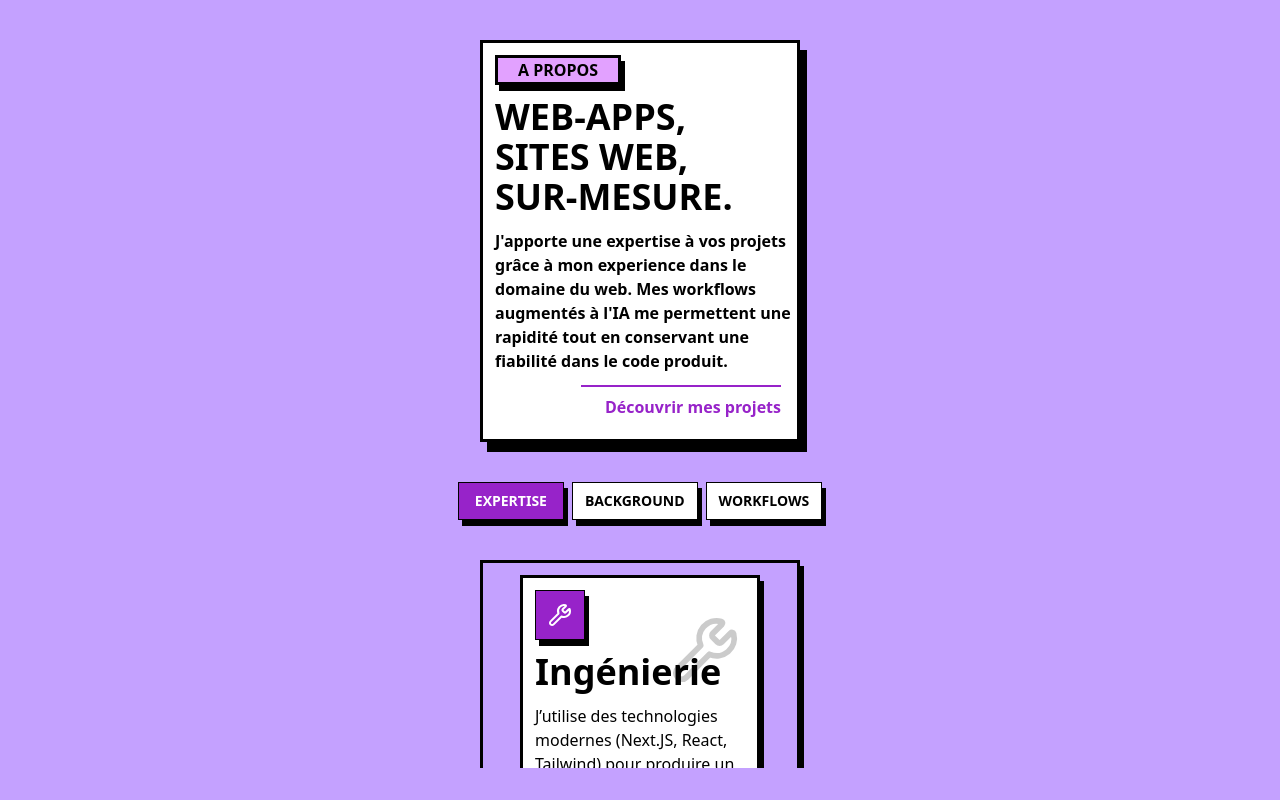
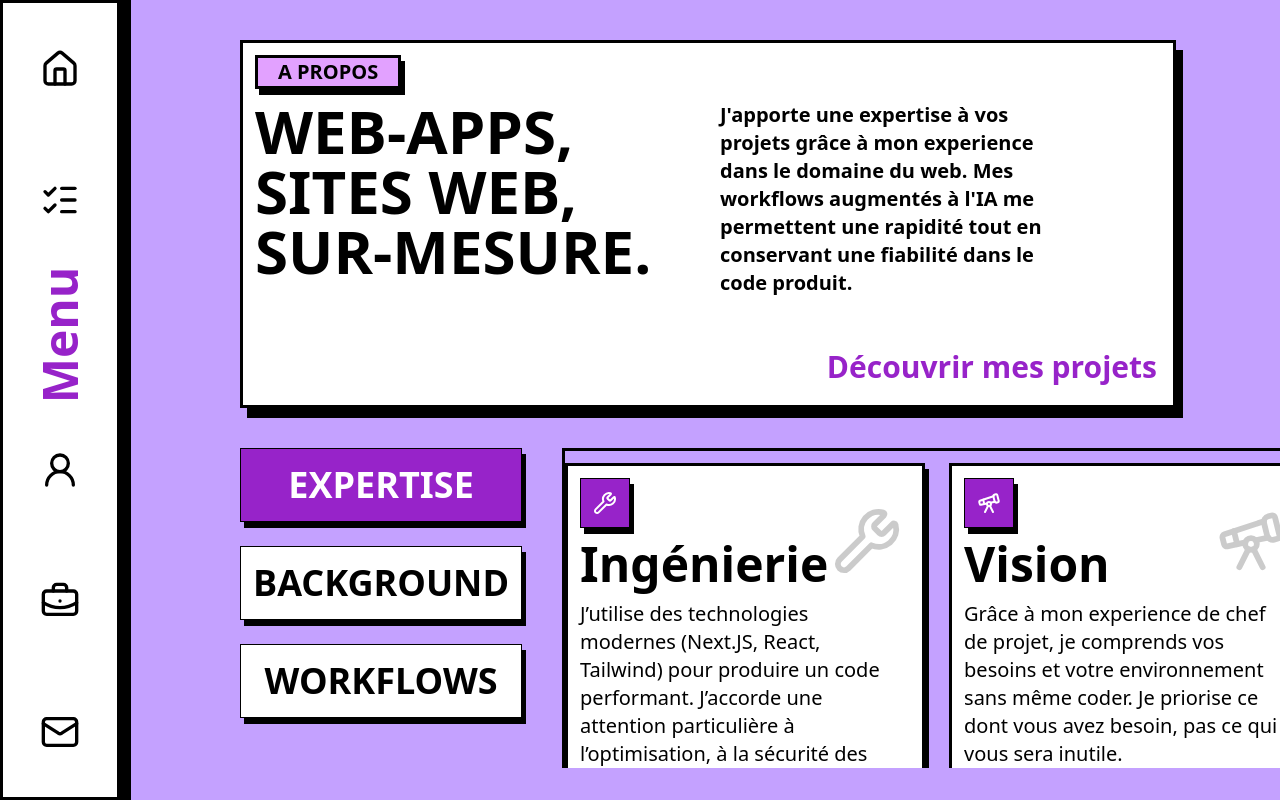
Before and after one commit to FlyingCow31/portfolio, a Next.js app: page /about in a window 1280 px wide. Built offline with nearby package versions, Linux system fonts and the light colour scheme.

Commit message:
Responsive(finish responsive)

```diff
--- a/app/about/page.tsx
+++ b/app/about/page.tsx
@@ -5,61 +5,72 @@ import ExpertiseModale from "@/app/components/ExpertiseModale";
 import Link from "next/link";
 import BackgroundModale from "@/app/components/BackgroundModale";
 import WorkflowsModale from "@/app/components/WorkflowsModale";
+import { useIsDesktop } from "@/app/hooks/useIsDesktop";
+import PcNav from "@/app/components/PcNav";
 
 
 
 export default function About() {
     const [activeTab, setActiveTab] = useState("expertise");
-
+    const isDesktop = useIsDesktop();
     return (
       <main className={"bg-bg min-h-screen no-scrollbar"}>
-          <div className={"overflow-y-auto overflow-x-hidden h-[96vh] flex flex-col items-center no-scrollbar"}
+          <PcNav/>
+          <div className={"overflow-y-auto overflow-x-hidden h-[96vh] flex flex-col items-center no-scrollbar md:ml-60 md:items-start"}
                style={{ scrollbarWidth: "none", msOverflowStyle: "none" }}
           >
 
-              <div className={"shadow-big bg-white border-3 border-black w-80 mt-10 mb-10"}>
-                  <p className={"border-3 border-black shadow-small bg-sec px-5 max-w-fit ml-3 mt-3 font-bold"}> A PROPOS </p>
-                  <h1 className={"font-extrabold ml-3 mt-3 text-4xl"}>
+              <div className={"shadow-big bg-white border-3 border-black w-80 mt-10 mb-10 md:w-[90%] md:grid md:grid-cols-2"}>
+                  <p className={"border-3 border-black shadow-small bg-sec px-5 max-w-fit ml-3 mt-3 font-bold md:col-span-2 md:text-xl"}> A PROPOS </p>
+                  <h1 className={"font-extrabold ml-3 mt-3 text-4xl md:text-6xl"}>
                       WEB-APPS, <br/>
                       SITES WEB, <br/>
                       SUR-MESURE.
                   </h1>
 
-                  <p className={"ml-3 mt-3 mb-3 w-75 font-semibold"}>
+                  <p className={"ml-3 mt-3 mb-3 w-75 font-semibold md:text-xl md:w-85"}>
                       J&#39;apporte une expertise à vos projets grâce à mon experience dans le
                   domaine du web. Mes workflows augmentés à l&#39;IA me permettent une rapidité tout en
                   conservant une fiabilité dans le code produit.
                   </p>
-                  <hr className={"w-50 border border-main ml-auto mr-4"}/>
-                  <button className={"text-main font-bold w-fit block ml-auto mr-4 pb-5 mt-2 cursor-pointer"}>Découvrir mes projets</button>
+                  <hr className={"w-50 border border-main ml-auto mr-4 md:hidden"}/>
+                  <button className={"text-main font-bold w-fit block ml-auto mr-4 pb-5 mt-2 cursor-pointer md:col-start-2 md:text-3xl md:mt-10"}>Découvrir mes projets</button>
               </div>
 
-              <div className={"flex flex-row gap-2"}>
+              <div className={"md:flex md:gap-10 md:w-[90%] md:pb-30"}>
+                  <div className={"flex flex-row gap-2 md:flex-col md:*:text-4xl md:gap-6 "}>
                       <button onClick={() => setActiveTab("expertise")}
-                          className={` font-bold text-sm py-2 px-4 border border-black shadow-small ${activeTab === "expertise" ? "bg-main text-white" : "bg-white"}`}>
+                              className={` font-bold text-sm py-2 px-4 border border-black shadow-small ${activeTab === "expertise" ? "bg-main text-white" : "bg-white"} md:py-4 `}>
                           EXPERTISE
                       </button>
                       <button onClick={() => setActiveTab("background")}
-                          className={` font-bold py-2 px-3  text-sm border border-black shadow-small ${activeTab === "background" ? "bg-main text-white" : "bg-white"}`}>
+                              className={` font-bold py-2 px-3  text-sm border border-black shadow-small ${activeTab === "background" ? "bg-main text-white" : "bg-white"} md:py-4`}>
                           BACKGROUND
                       </button>
                       <button onClick={() => setActiveTab("workflows")}
-                          className={` font-bold py-2 px-3 text-sm border border-black shadow-small ${activeTab === "workflows" ? "bg-main text-white" : "bg-white"}`}>
+                              className={` font-bold py-2 px-3 text-sm border border-black shadow-small ${activeTab === "workflows" ? "bg-main text-white" : "bg-white"} md:py-4`}>
                           WORKFLOWS
                       </button>
+                      {isDesktop && <Link href={"/contact"} className={"md:mt-auto"}>
+                          <button className={"bg-main border-3 border-black shadow-small mb-30 mt-10 text-white p-3 font-bold md:mt-auto md:mb-0"}>
+                              Construisons ensemble!
+                          </button>
+                      </Link>}
                   </div>
 
-              <div className={"mt-10 pt-3 bg-bg h-fit w-80 border-3 border-black shadow-small flex flex-col items-center"}>
+                  <div className={"mt-10 pt-3 bg-bg h-fit w-80 border-3 border-black shadow-small flex flex-col items-center md:w-[100%] md:mt-0 mx-auto"}>
                       {activeTab === 'expertise' && <ExpertiseModale/>}
                       {activeTab === 'background' && <BackgroundModale/>}
                       {activeTab === 'workflows' && <WorkflowsModale/>}
                   </div>
+              </div>
 
-              <Link href={"/contact"}>
+              {!isDesktop && <Link href={"/contact"}>
                   <button className={"bg-main border-3 border-black shadow-small mb-30 mt-10 text-white p-3 font-bold"}>
                       Construisons ensemble!
                   </button>
-              </Link>
+              </Link>}
+
 
           </div>
 
--- a/app/components/BackgroundModale.tsx
+++ b/app/components/BackgroundModale.tsx
@@ -14,14 +14,14 @@ const texts = [
 
 export default function BackgroundModale() {
     return (
-        <div className={"flex flex-col items-center"}>
+        <div className={"flex flex-col items-center md:items-start md:w-[100%] md:ml-6"}>
             <div className={"flex flex-row items-center mb-3"}>
-                <div className={"bg-main p-2 border shadow-small"}><UserCog color="#ffffff" /></div>
+                <div className={"bg-main p-2 border shadow-small"}><UserCog color="#ffffff" className={"md:w-20 md:h-20"}/></div>
 
-                <h1 className={"ml-4 text-white font-extrabold text-2xl"}>TECHNICAL LEADER</h1>
+                <h1 className={"ml-4 text-white font-extrabold text-2xl md:text-6xl"}>TECHNICAL LEADER</h1>
             </div>
 
-            <div className={"border-3 shadow-small bg-white w-73 mb-5 *:ml-3 *:max-w-65 py-5 "}>
+            <div className={"border-3 shadow-small bg-white w-73 mb-5 *:ml-3 *:w-65 py-5 md:w-[80%] md:*:w-[90%] md:*:text-2xl md:mt-10"}>
                 <p className={"font-semibold"}>
                     {texts[0]}
                 </p>
--- a/app/components/ExpertiseModale.tsx
+++ b/app/components/ExpertiseModale.tsx
@@ -1,6 +1,7 @@
 
 import { Telescope, Wrench, ChevronLeft, ChevronRight } from "lucide-react";
 import {useState} from "react";
+import { useIsDesktop } from "@/app/hooks/useIsDesktop";
 
 const texts = [
     "J’utilise des technologies modernes (Next.JS, React, Tailwind) pour produire\n" +
@@ -33,7 +34,7 @@ const expertise = [
 ]
 
 export default function ExpertiseModale() {
-
+    const isDesktop = useIsDesktop();
     const [currentIndex, setCurrentIndex] = useState(0);
 
     const rightArrow = () => {
@@ -45,31 +46,32 @@ export default function ExpertiseModale() {
 
 
     return(
-        <div className={"relative"}>
+        <div className={"relative md:flex-row md:flex md:gap-6 md:items-stretch"}>
             {expertise.map((item, Index) => {
-                if (Index !== currentIndex) return null;
+                if (!isDesktop && Index !== currentIndex) return null;
                 return (
-                    <div key={item.name} className={"bg-white border-3 border-black shadow-small w-60 h-fit mb-3"}>
+
+                    <div key={item.name} className={"relative bg-white border-3 border-black shadow-small w-60 mb-3 md:w-90 "}>
                         <div className={"bg-main w-fit p-3 border shadow-small mt-3 ml-3"}>{item.image}</div>
 
                         <div className={"absolute right-5 top-10"}>{item.emojis}</div>
-                        <h1 className={"text-4xl font-extrabold ml-3 mt-3"}>{item.name}</h1>
-                        <p className={"ml-3 mt-3 max-w-50"}>{item.text}</p>
+                        <h1 className={"text-4xl font-extrabold ml-3 mt-3 md:text-5xl"}>{item.name}</h1>
+                        <p className={"ml-3 mt-3 w-50 md:text-xl md:w-80"}>{item.text}</p>
 
                         <div className={"flex flex-wrap gap-3 ml-3 mt-3 pb-10"}>
                             {item.tags.map((tag) => (
-                                <div key={tag} className={"font-bold border border-black shadow-small bg-sec w-fit p-2"}>
+                                <div key={tag} className={"font-bold border border-black shadow-small bg-sec w-fit p-2 md:text-xl"}>
                                     <p>{tag}</p>
                                 </div>
                             ))}
                         </div>
-                    </div> )
+                    </div>)
 
                 })}
-            <button onClick={leftArrow} className="opacity-25 hover:opacity-100 absolute top-1/2 -left-7 z-10 bg-main p-2 border-2 border-black shadow-small text-white">
+            <button onClick={leftArrow} className="opacity-25 hover:opacity-100 absolute top-1/2 -left-7 z-10 bg-main p-2 border-2 border-black shadow-small text-white md:hidden">
             <ChevronLeft />
             </button>
-            <button onClick={rightArrow} className="opacity-25 hover:opacity-100 absolute top-1/2 -right-7 z-10 bg-main p-2 border-2 border-black shadow-small text-white">
+            <button onClick={rightArrow} className="opacity-25 hover:opacity-100 absolute top-1/2 -right-7 z-10 bg-main p-2 border-2 border-black shadow-small text-white md:hidden">
                 <ChevronRight />
             </button>
 
--- a/app/portfolio/page.tsx
+++ b/app/portfolio/page.tsx
@@ -70,7 +70,7 @@ export default function Portfolio() {
 
                 {/*TODO: Add a modal when clicking on project */}
 
-                <div className={"relative bg-white w-83 border-3 shadow-big py-4 px-3 flex flex-col gap-2 self-start mt-3 ml-3 md: grid md:grid-cols-2 md:w-[80%] md:gap-6"}>
+                <div className={"relative bg-white w-83 border-3 shadow-big py-4 px-3 flex flex-col gap-2 self-start mt-3 ml-3 md:grid md:grid-cols-2 md:w-[80%] md:gap-6"}>
                     {projects.map((project, index) => {
                         if (!isDesktop && index !== currentIndex) return null;
                         return (
```
Also changed, not shown: app/components/WorkflowsModale.tsx (+19 -15 lines). Lines whose indentation alone changed are shown as unchanged.
